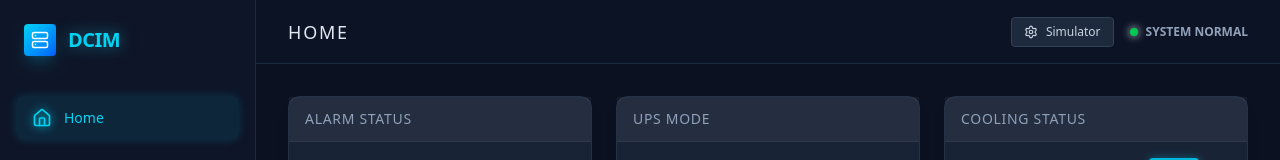
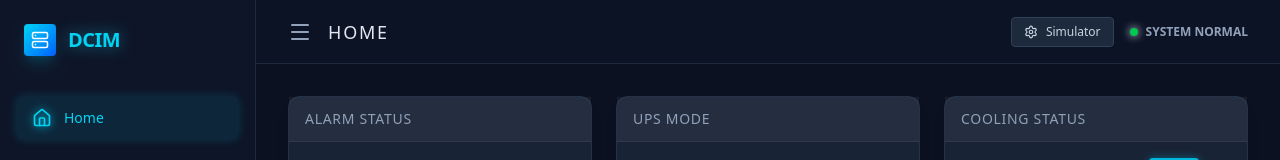
Before and after one commit to divvv19/dcim_dashboard, a React (Vite) app: page / in a window 1280 px wide. Shown: the top 160 px of the page. Built offline with nearby package versions, Linux system fonts and the light colour scheme.

Commit message:
Add sidebar toggle functionality

```diff
--- a/src/DCIM.jsx
+++ b/src/DCIM.jsx
@@ -2,7 +2,7 @@ import React, { useState, useEffect } from 'react';
 import {
     Thermometer, Wind, Zap, Droplets, DoorOpen, AlertTriangle,
     Activity, Server, Fan, Battery, Plug, Flame, Settings,
-    Clock, CheckCircle2, ArrowRight, Home
+    Clock, CheckCircle2, ArrowRight, Home, Menu
 } from 'lucide-react';
 
 // --- COMPONENT LIBRARY ---
@@ -325,6 +325,7 @@ export default function DCIM_Preview() {
     const [activeTab, setActiveTab] = useState('home');
     const [showSim, setShowSim] = useState(false);
     const [currentTime, setCurrentTime] = useState(new Date());
+    const [isSidebarOpen, setIsSidebarOpen] = useState(true);
 
     // Mock State
     const [coolingData, setCoolingData] = useState({ supplyTemp: 18.5, returnTemp: 24.2, compressorStatus: true, fanStatus: true, compressorRuntime: 1450, highRoomTemp: false });
@@ -387,7 +388,7 @@ export default function DCIM_Preview() {
         <div className={`min-h-screen transition-colors duration-500 font-sans text-slate-200 overflow-hidden flex ${envData.fireStatus === 'Alarm' ? 'bg-red-950' : 'bg-[#0b1120]'}`}>
 
             {/* Sidebar */}
-            <div className="w-64 z-20 flex flex-col border-r backdrop-blur-md bg-slate-900/80 border-slate-800">
+            <div className={`${isSidebarOpen ? 'w-64 border-r' : 'w-0 border-r-0'} transition-all duration-300 overflow-hidden z-20 flex flex-col backdrop-blur-md bg-slate-900/80 border-slate-800`}>
                 <div className="p-6 flex items-center gap-3">
                     <div className="w-8 h-8 rounded bg-linear-to-br from-cyan-400 to-blue-600 flex items-center justify-center shadow-lg shadow-cyan-500/20"><Server className="text-white" size={18} /></div>
                     <h1 className="text-xl font-bold tracking-tight text-cyan-400 drop-shadow-[0_0_8px_rgba(34,211,238,0.5)]">DCIM</h1>
@@ -417,7 +418,12 @@ export default function DCIM_Preview() {
             <main className="flex-1 relative z-10 flex flex-col h-screen overflow-hidden">
                 {/* Header */}
                 <header className="h-16 border-b border-slate-800 bg-slate-900/50 flex items-center justify-between px-8">
-                    <h2 className="text-lg font-medium text-slate-200 uppercase tracking-widest">{activeTab}</h2>
+                    <div className="flex items-center gap-4">
+                        <button onClick={() => setIsSidebarOpen(!isSidebarOpen)} className="text-slate-400 hover:text-cyan-400 transition-colors">
+                            <Menu size={24} />
+                        </button>
+                        <h2 className="text-lg font-medium text-slate-200 uppercase tracking-widest">{activeTab}</h2>
+                    </div>
                     <div className="flex items-center gap-4">
                         <button onClick={() => setShowSim(!showSim)} className="flex items-center gap-2 text-xs bg-slate-800 px-3 py-1.5 rounded border border-slate-700 text-slate-300 hover:bg-slate-700 transition-colors"><Settings size={14} /> Simulator</button>
                         <div className="flex items-center gap-2">
```
